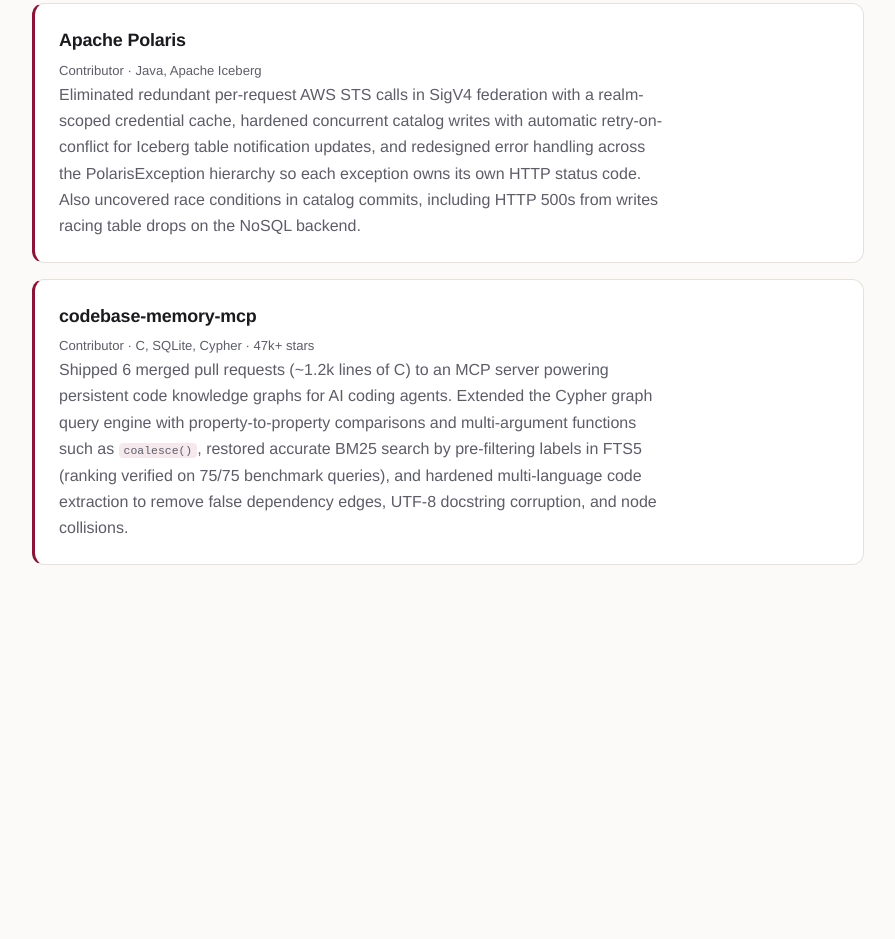
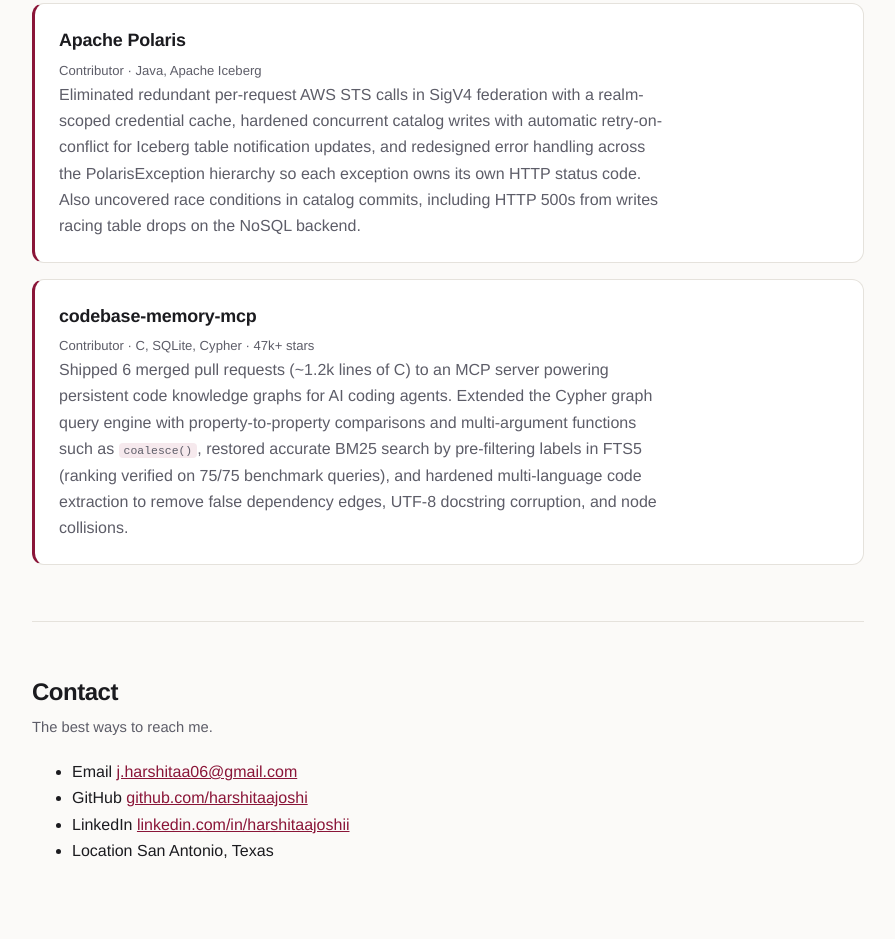
Before and after one commit to harshitaajoshi/my-portfolio, a plain HTML site: page index.html in a window 1280 px wide. Shown: the part 2833-3772 px from the top of the page, without its empty margins (192-1087 px from the left). Before the commit the page ends 3526 px from the top, so only its background shows below. Drawn offline with Linux system fonts and the light colour scheme.

Commit message:
Add Contact section with email and profile links

```diff
--- a/index.html
+++ b/index.html
@@ -225,6 +225,30 @@
       </div>
     </section>
 
+    <section id="contact">
+      <h2>Contact</h2>
+      <p class="section-note">The best ways to reach me.</p>
+
+      <ul class="contact-list">
+        <li>
+          <span class="contact-label">Email</span>
+          <a href="mailto:j.harshitaa06@gmail.com">j.harshitaa06@gmail.com</a>
+        </li>
+        <li>
+          <span class="contact-label">GitHub</span>
+          <a href="https://github.com/harshitaajoshi" target="_blank" rel="noopener">github.com/harshitaajoshi</a>
+        </li>
+        <li>
+          <span class="contact-label">LinkedIn</span>
+          <a href="https://www.linkedin.com/in/harshitaajoshii/" target="_blank" rel="noopener">linkedin.com/in/harshitaajoshii</a>
+        </li>
+        <li>
+          <span class="contact-label">Location</span>
+          <span>San Antonio, Texas</span>
+        </li>
+      </ul>
+    </section>
+
   <!-- MORE SECTIONS -->
 
   </main>
```
